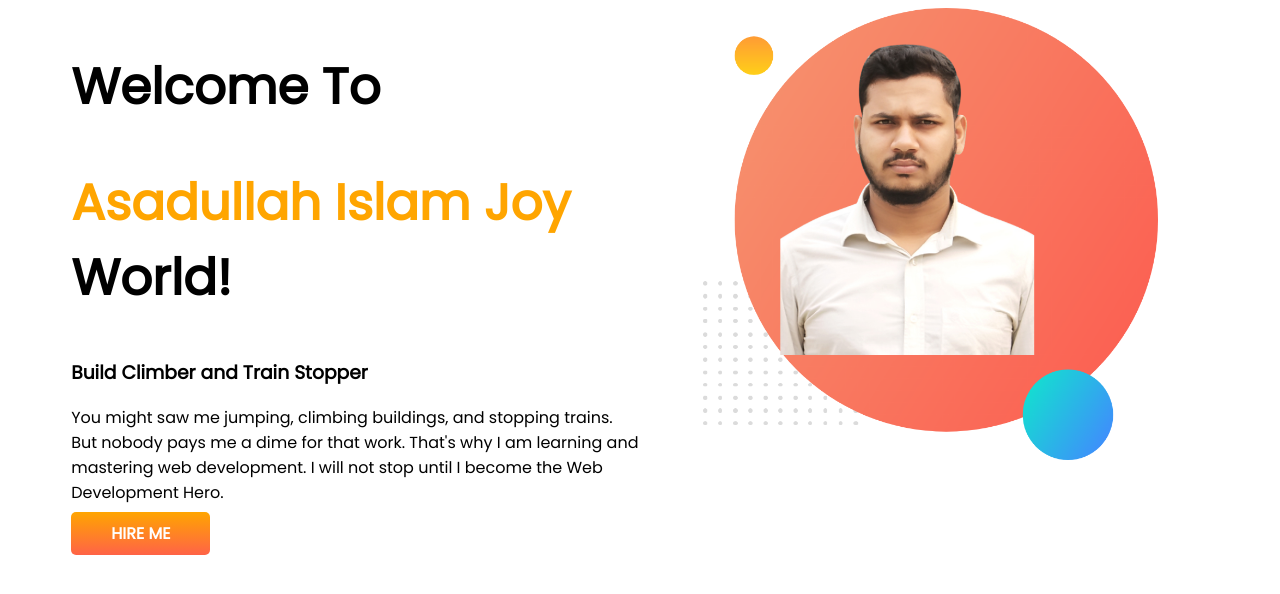
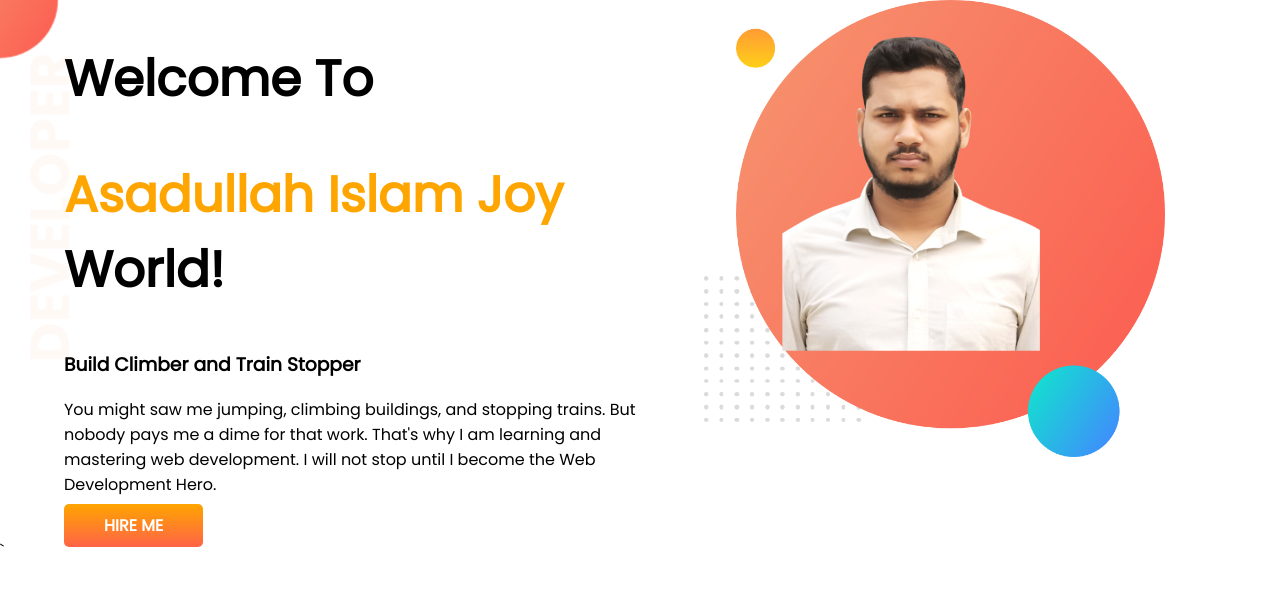
Before and after one commit to asadullahislam/developer-portfolio, a plain HTML site: page index.html in a window 1280 px wide. Drawn offline with Linux system fonts and the light colour scheme.

Commit message:
top img added

```diff
--- a/index.html
+++ b/index.html
@@ -11,7 +11,7 @@
     <link rel="stylesheet" href="style.css">
 </head>
 <body>
-  <section>
+  <section class="top-banner">
     <div class="Half-width"><h1>Welcome To</h1>
         <h1 ><span class="orange-color">Asadullah Islam Joy </span> World!</h1>
         <h3>Build Climber and Train Stopper</h3>
@@ -22,4 +22,4 @@
 
   </section>
 </body>
-</html>
+</html>                   `
--- a/style.css
+++ b/style.css
@@ -1,5 +1,6 @@
 body{
     font-family: 'Poppins', sans-serif;
+    margin:0;
 }
 h1{
     font-size: 50px;
@@ -27,3 +28,7 @@ section{
     font-weight: 700;
     border-radius: 5px;
 }
+.top-banner{
+    background-image: url(top.png);
+    background-repeat: no-repeat;
+}
```
Also changed, not shown: top.png (renamed from top-banner.png).
